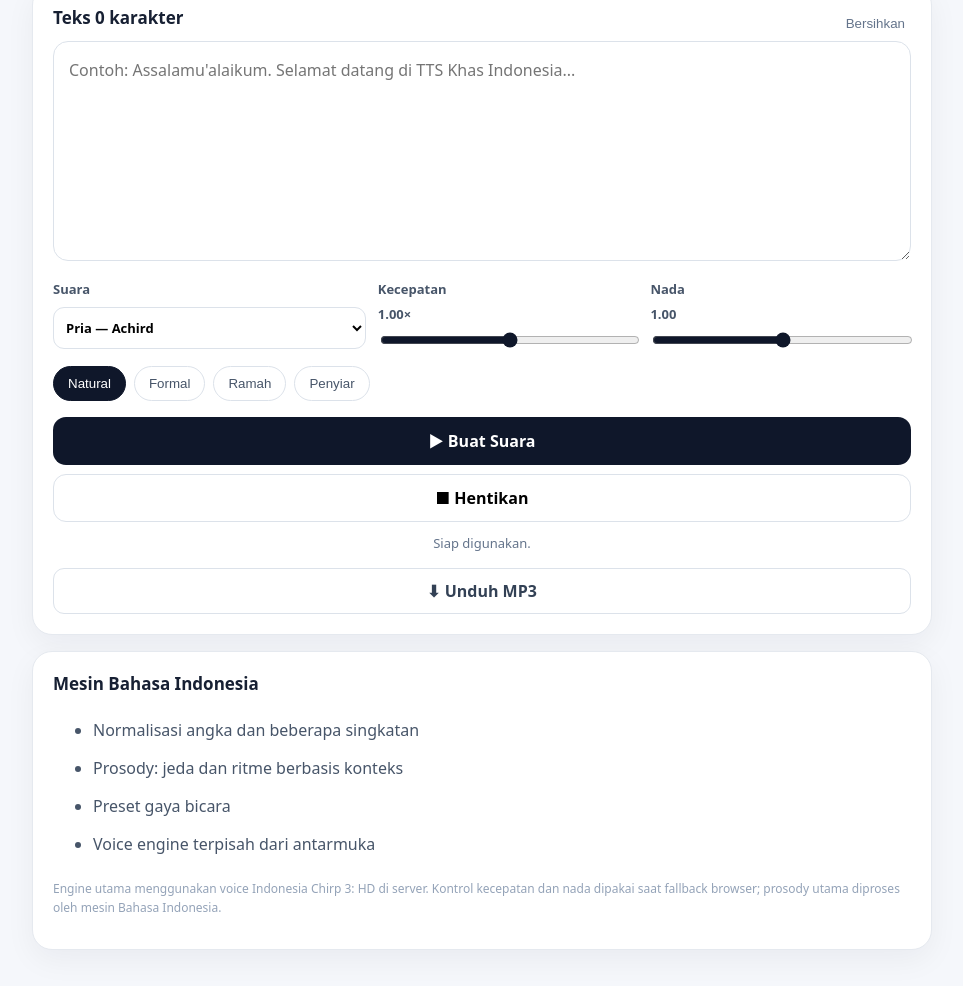
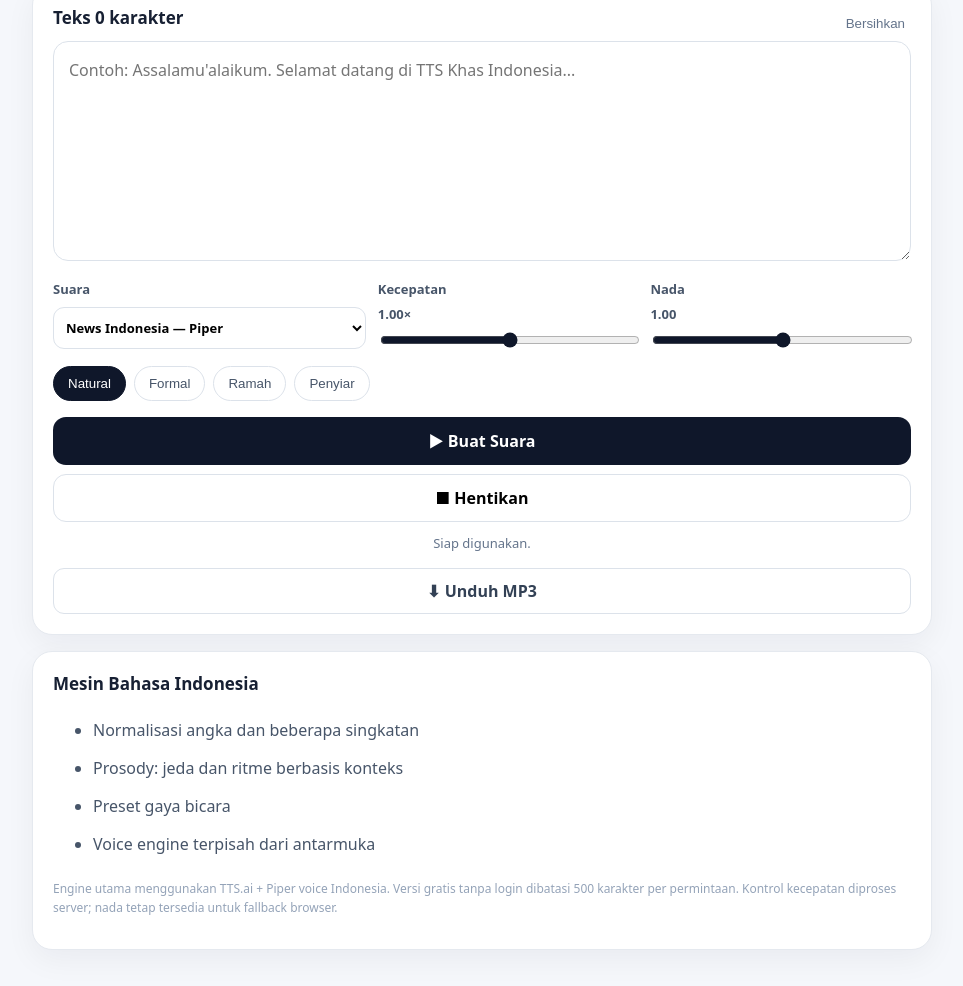
Before and after one commit to msukri89/TTS-KHAS-INDONESIA, a plain HTML site: page index.html in a window 1280 px wide. Shown: the part 181-1167 px from the top of the page, without its empty margins (158-1121 px from the left). Drawn offline with Linux system fonts and the light colour scheme.

Commit message:
Update UI for free Indonesian TTS engine

```diff
--- a/index.html
+++ b/index.html
@@ -1,8 +1,8 @@
 <!doctype html>
 <html lang="id"><head><meta charset="UTF-8"><meta name="viewport" content="width=device-width,initial-scale=1"><meta name="theme-color" content="#0f172a"><link rel="manifest" href="manifest.webmanifest"><link rel="stylesheet" href="styles.css"><title>TTS Khas Indonesia</title></head>
 <body><main class="app"><header><div class="mark">ID</div><div><small>REALISTIC INDONESIAN TTS</small><h1>TTS Khas Indonesia</h1><p>Ubah teks menjadi suara dengan pengucapan Bahasa Indonesia yang lebih natural.</p></div></header>
-<section class="card"><div class="head"><h2>Teks <span id="count">0</span></h2><button id="clear">Bersihkan</button></div><textarea id="text" maxlength="5000" placeholder="Contoh: Assalamu'alaikum. Selamat datang di TTS Khas Indonesia..."></textarea>
-<div class="grid"><label>Suara<select id="voice"><option value="id-ID-Chirp3-HD-Achird">Pria — Achird</option><option value="id-ID-Chirp3-HD-Algenib">Pria — Algenib</option><option value="id-ID-Chirp3-HD-Charon">Pria — Charon</option><option value="id-ID-Chirp3-HD-Aoede">Wanita — Aoede</option><option value="id-ID-Chirp3-HD-Kore">Wanita — Kore</option><option value="id-ID-Chirp3-HD-Zephyr">Wanita — Zephyr</option></select></label><label>Kecepatan <b id="ratev">1.00×</b><input id="rate" type="range" min=".6" max="1.4" step=".05" value="1"></label><label>Nada <b id="pitchv">1.00</b><input id="pitch" type="range" min=".6" max="1.4" step=".05" value="1"></label></div>
+<section class="card"><div class="head"><h2>Teks <span id="count">0</span></h2><button id="clear">Bersihkan</button></div><textarea id="text" maxlength="500" placeholder="Contoh: Assalamu'alaikum. Selamat datang di TTS Khas Indonesia..."></textarea>
+<div class="grid"><label>Suara<select id="voice"><option value="id_ID-news_tts-medium">News Indonesia — Piper</option></select></label><label>Kecepatan <b id="ratev">1.00×</b><input id="rate" type="range" min=".6" max="1.4" step=".05" value="1"></label><label>Nada <b id="pitchv">1.00</b><input id="pitch" type="range" min=".6" max="1.4" step=".05" value="1"></label></div>
 <div class="chips"><button class="active" data-style="natural">Natural</button><button data-style="formal">Formal</button><button data-style="friendly">Ramah</button><button data-style="announcer">Penyiar</button></div>
 <button id="speak" class="primary">▶ Buat Suara</button><button id="stop" class="secondary">■ Hentikan</button><div id="status">Siap digunakan.</div><div class="result"><audio id="audio" controls hidden></audio><a id="download" class="download" hidden>⬇ Unduh MP3</a></div></section>
-<section class="card"><h2>Mesin Bahasa Indonesia</h2><ul><li>Normalisasi angka dan beberapa singkatan</li><li>Prosody: jeda dan ritme berbasis konteks</li><li>Preset gaya bicara</li><li>Voice engine terpisah dari antarmuka</li></ul><p class="note">Engine utama menggunakan voice Indonesia Chirp 3: HD di server. Kontrol kecepatan dan nada dipakai saat fallback browser; prosody utama diproses oleh mesin Bahasa Indonesia.</p></section></main><script src="prosody.js"></script><script src="app-server.js"></script></body></html>
+<section class="card"><h2>Mesin Bahasa Indonesia</h2><ul><li>Normalisasi angka dan beberapa singkatan</li><li>Prosody: jeda dan ritme berbasis konteks</li><li>Preset gaya bicara</li><li>Voice engine terpisah dari antarmuka</li></ul><p class="note">Engine utama menggunakan TTS.ai + Piper voice Indonesia. Versi gratis tanpa login dibatasi 500 karakter per permintaan. Kontrol kecepatan diproses server; nada tetap tersedia untuk fallback browser.</p></section></main><script src="prosody.js"></script><script src="app-server.js"></script></body></html>
```
